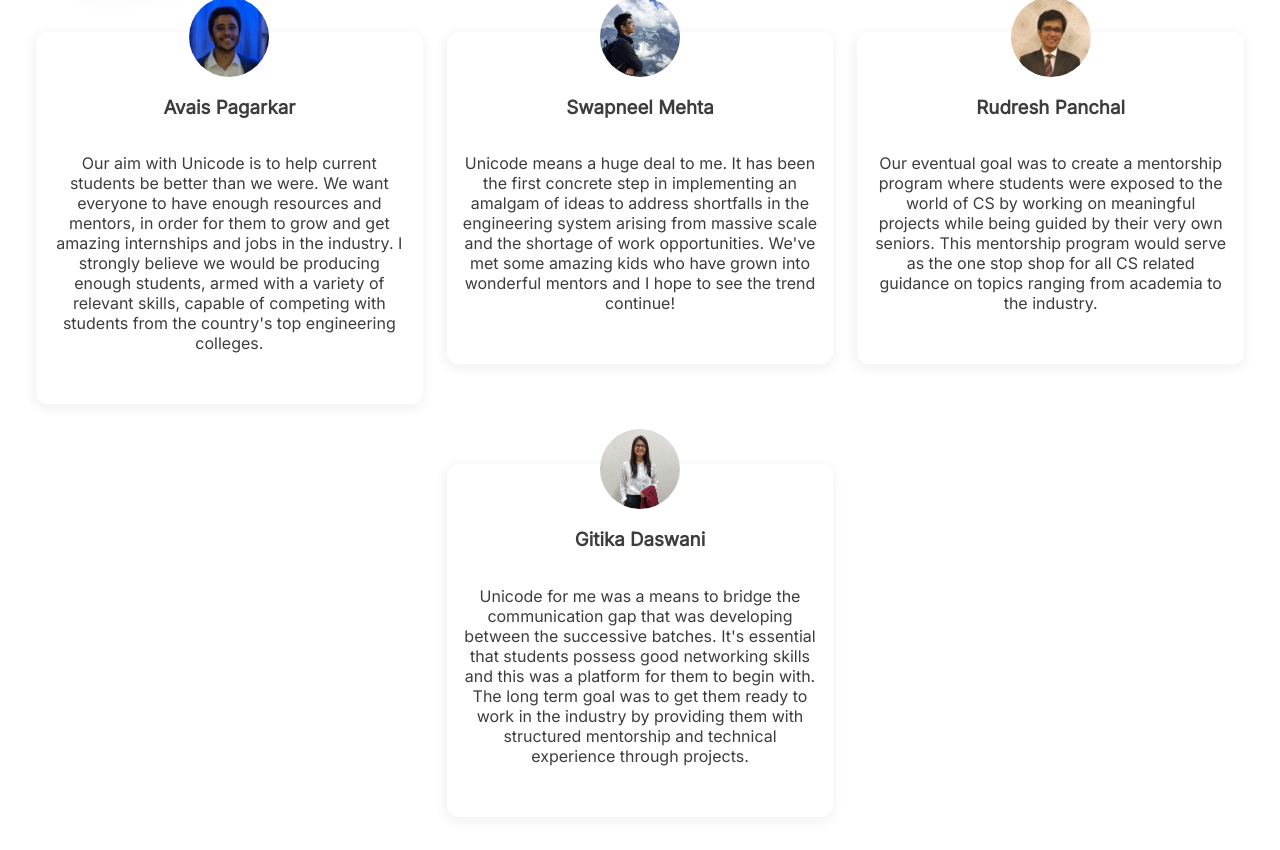
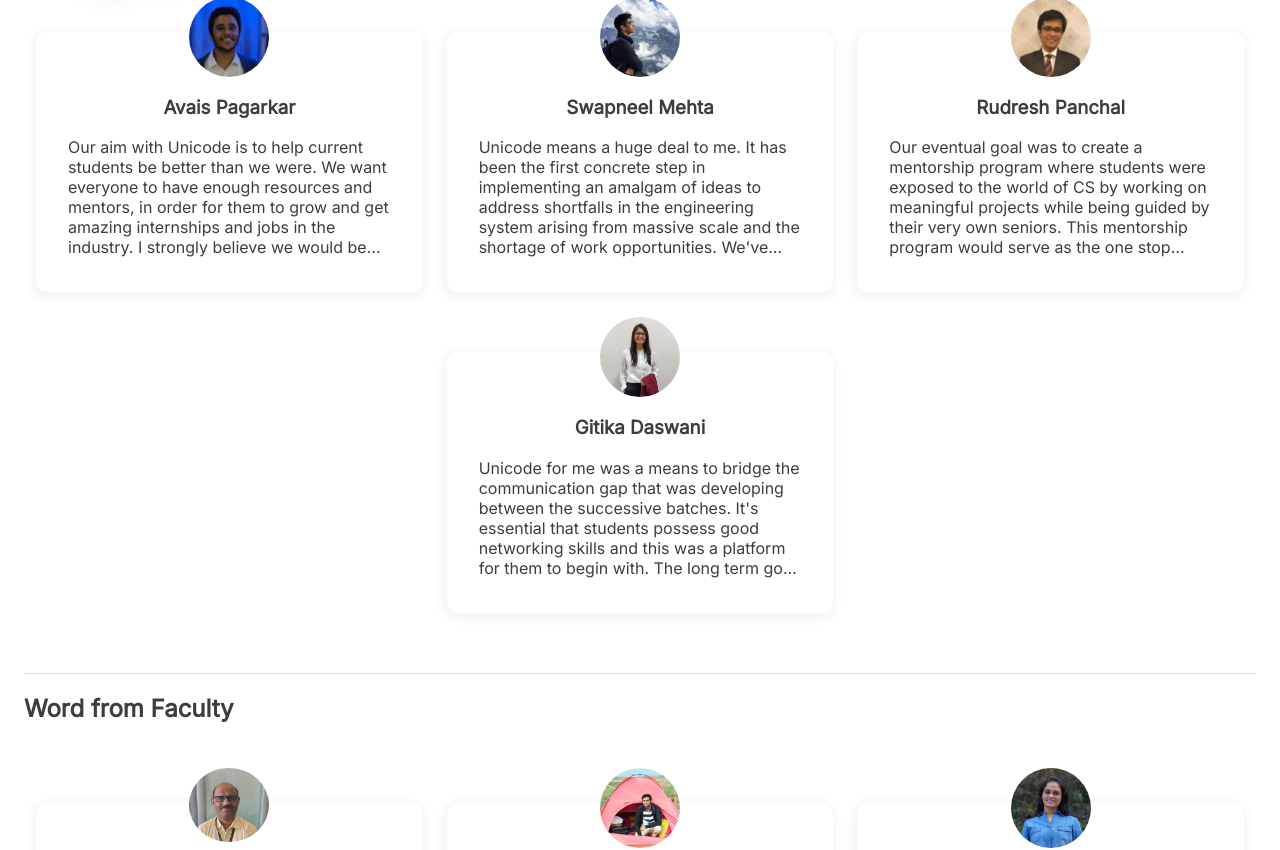
Before and after one commit to djunicode/djunicode-website, a Gatsby site: page / in a window 1280 px wide. Shown: the part 710-1560 px from the top of the page. Built offline with nearby package versions, Linux system fonts and the light colour scheme; Gatsby itself is replaced by a stand-in of ours.

Commit message:
QuoteCards description line clamp of 6.

```diff
--- a/src/components/QuoteCard.js
+++ b/src/components/QuoteCard.js
@@ -17,7 +17,9 @@ function QuoteCard({ quote, name, dynamicImage, avatar }) {
 						)}
 					</div>
 					<h3 className={styles.header}>{name}</h3>
-					<div className={styles.content}>{quote}</div>
+					<div className={styles.content}>
+						<div className={styles.description}>{quote}</div>
+					</div>
 				</div>
 			</div>
 		</Grid>
--- a/src/styles/components/quotecard.module.scss
+++ b/src/styles/components/quotecard.module.scss
@@ -31,9 +31,16 @@ $topMargin: 60px;
 }
 
 .content {
-	padding: $extraspacing;
-	text-align: center;
+	padding: 0 2 * $extraspacing;
 }
+
+.description {
+	display: -webkit-box;
+	-webkit-line-clamp: 6;
+	-webkit-box-orient: vertical;
+	overflow: hidden;
+}
+
 .header {
 	text-align: center;
 }
```
